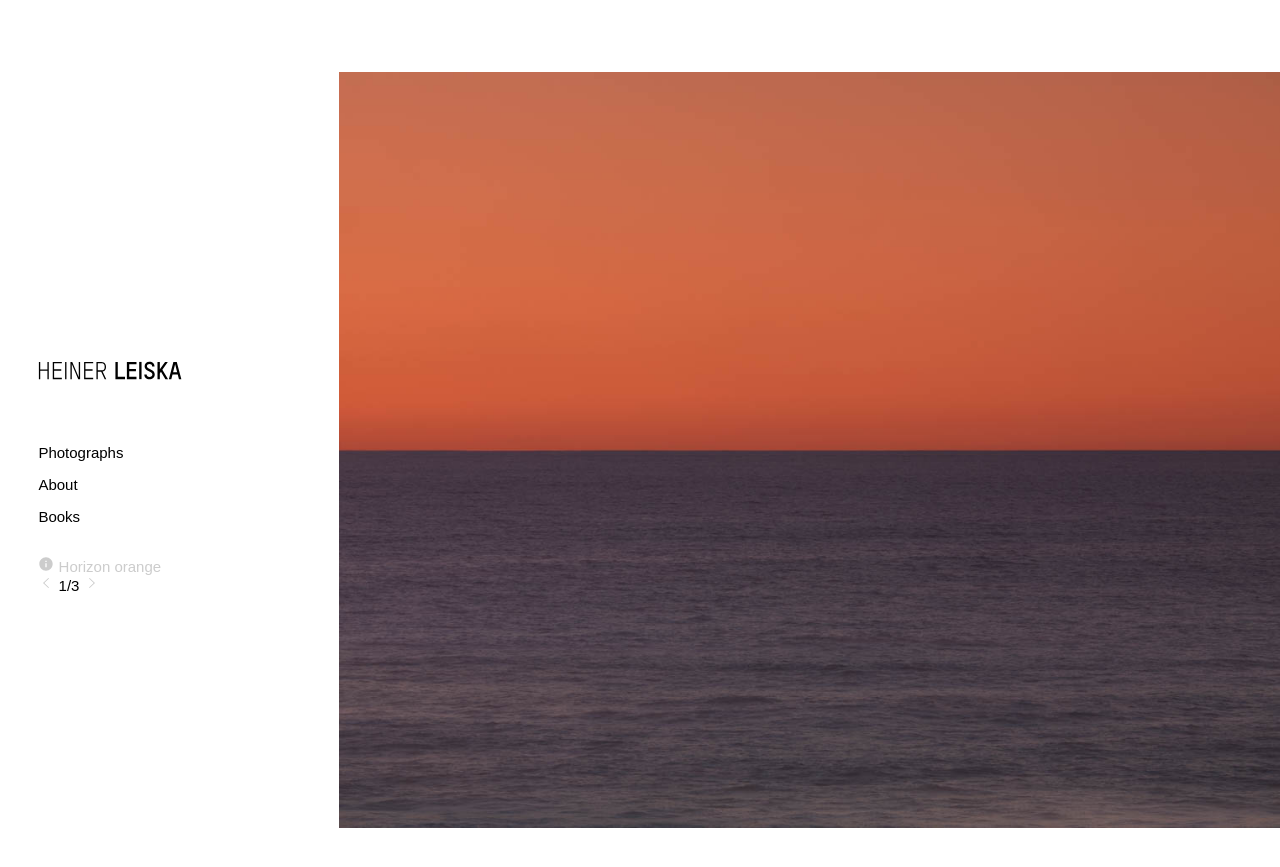
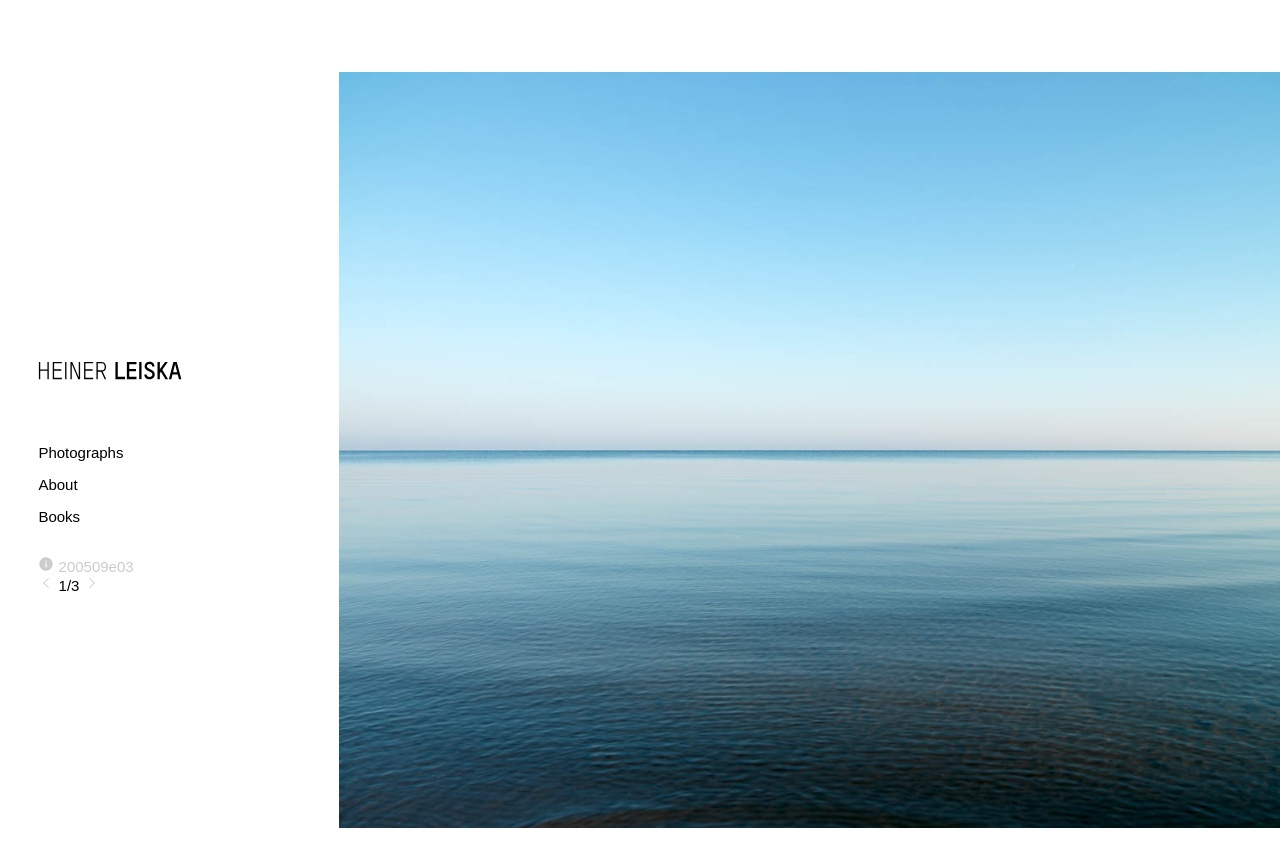
Before and after one commit to mkitzmann/leiska-de, a Jekyll site: the page built from collections/_horizon/02-horizon-orange.md, in a window 1280 px wide. Shown: the top 867 px of the page. Built offline with Jekyll 4.4.1, drawn with Linux system fonts in a browser that asks for light colours.

Commit message:
Add Horizon Images

```diff
--- a/Gemfile
+++ b/Gemfile
@@ -13,5 +13,4 @@ gem "jekyll", "~> 3.7"
 # If you have any plugins, put them here!
 group :jekyll_plugins do
   gem "jekyll-feed", "~> 0.6"
-  gem "jekyll-responsive-image"
 end
--- a/_config.yml
+++ b/_config.yml
@@ -25,7 +25,6 @@ url: "" # the base hostname & protocol for your site, e.g. http://example.com
 # Build settings
 markdown: kramdown
 plugins:
-  - jekyll-responsive-image
 
 collections_dir: collections
 collections:
--- a/collections/_horizon/02-horizon-orange.md
+++ b/collections/_horizon/02-horizon-orange.md
@@ -1,8 +1,8 @@
 ---
 layout: project-detail
-title: Horizon orange
-slug: horizon-orange
-image: /img/photography/horizon/LEISKA_200709k04.jpg
+title: 200509e03
+slug: 200509e03
+image: /img/photography/horizon/LEISKA_200509e03.jpg
 year: 2016
 archive_id: "#3031 10d"
 description: ""
```
Also changed, not shown: other parts of collections/_horizon/02-horizon-orange.md (+0 -1 lines), Gemfile.lock.
